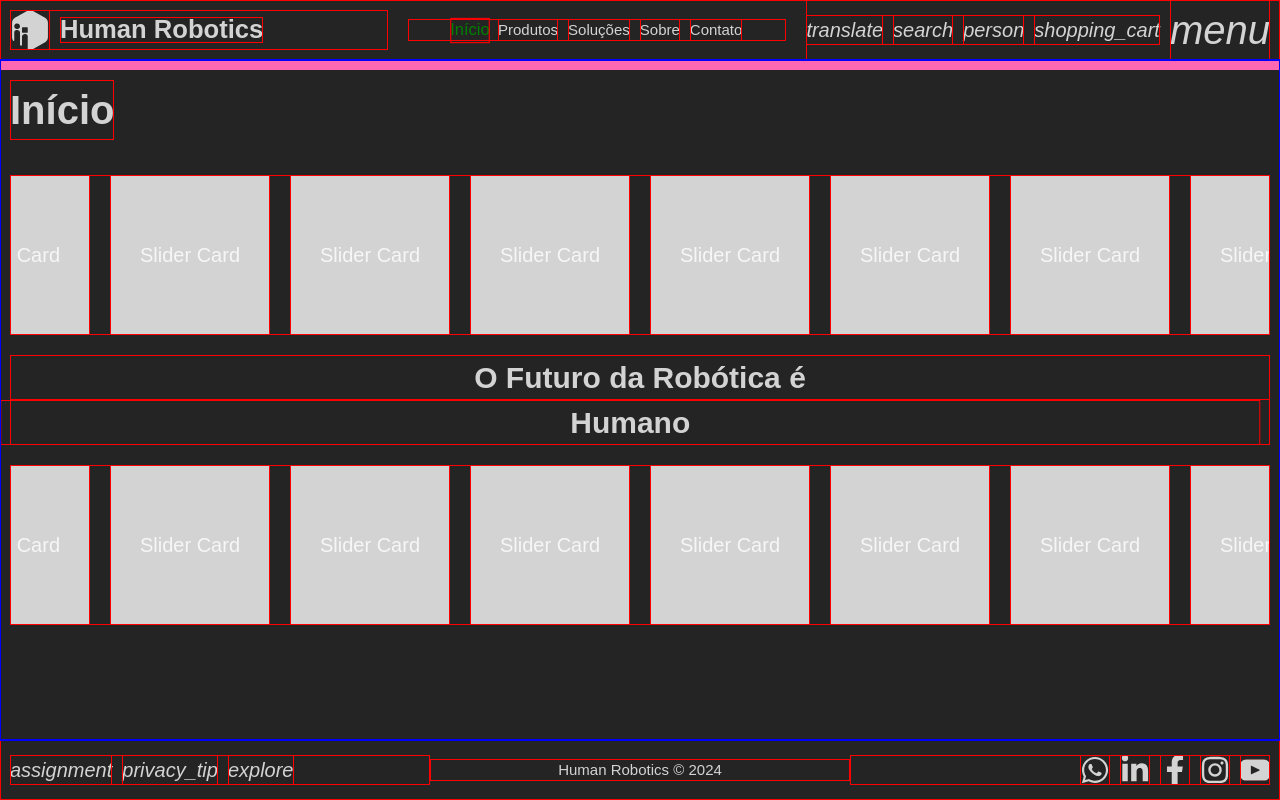
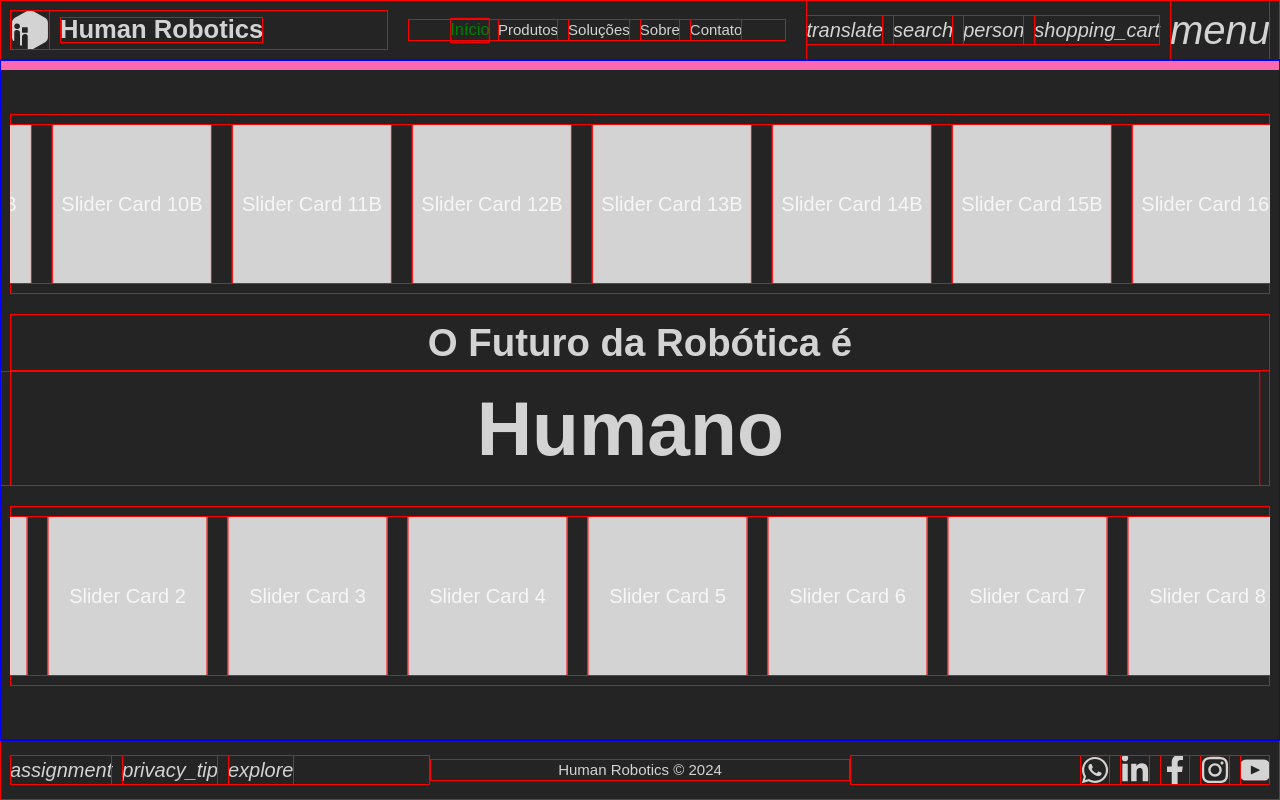
Before and after one commit to Tarranzilla/00_PRAGWORKS_2024, a React (Vite) app in the folder pragworks24/: page / in a window 1280 px wide. Shown: the part 200-1000 px from the top of the page. Built offline with nearby package versions, Linux system fonts and the light colour scheme.

Commit message:
Inicio Auto Slider Update

```diff
--- a/pragworks24/src/components/sections/Inicio.tsx
+++ b/pragworks24/src/components/sections/Inicio.tsx
@@ -74,28 +74,48 @@ const Section_Inicio = forwardRef(function Section_Inicio(props, ref: any) {
             key={"inicio_key"}
         >
             <h1 className="LP_Section_Title">Início</h1>
-            <div className="auto_slider_card_container" id="auto_slider_blogPosts">
-                <div className="auto_slider_card">Slider Card</div>
-                <div className="auto_slider_card">Slider Card</div>
-                <div className="auto_slider_card">Slider Card</div>
-                <div className="auto_slider_card">Slider Card</div>
-                <div className="auto_slider_card">Slider Card</div>
-                <div className="auto_slider_card">Slider Card</div>
-                <div className="auto_slider_card">Slider Card</div>
-                <div className="auto_slider_card">Slider Card</div>
+            <div className="auto_slider_card_container auto_slider_experiencias" id="auto_slider_blogPosts">
+                <div className="auto_slider_track slider_experiencias">
+                    <div className="auto_slider_card hoverable">Slider Card 1</div>
+                    <div className="auto_slider_card hoverable">Slider Card 2</div>
+                    <div className="auto_slider_card hoverable">Slider Card 3</div>
+                    <div className="auto_slider_card hoverable">Slider Card 4</div>
+                    <div className="auto_slider_card hoverable">Slider Card 5</div>
+                    <div className="auto_slider_card hoverable">Slider Card 6</div>
+                    <div className="auto_slider_card hoverable">Slider Card 7</div>
+                    <div className="auto_slider_card hoverable">Slider Card 8</div>
+                    <div className="auto_slider_card hoverable">Slider Card 9</div>
+                    <div className="auto_slider_card hoverable">Slider Card 10</div>
+                    <div className="auto_slider_card hoverable">Slider Card 11</div>
+                    <div className="auto_slider_card hoverable">Slider Card 12</div>
+                    <div className="auto_slider_card hoverable">Slider Card 13</div>
+                    <div className="auto_slider_card hoverable">Slider Card 14</div>
+                    <div className="auto_slider_card hoverable">Slider Card 15</div>
+                    <div className="auto_slider_card hoverable">Slider Card 16</div>
+                    <div className="auto_slider_card hoverable">Slider Card 17</div>
 
-                {/* Cópias */}
-                <div className="auto_slider_card">Slider Card</div>
-                <div className="auto_slider_card">Slider Card</div>
-                <div className="auto_slider_card">Slider Card</div>
-                <div className="auto_slider_card">Slider Card</div>
-                <div className="auto_slider_card">Slider Card</div>
-                <div className="auto_slider_card">Slider Card</div>
-                <div className="auto_slider_card">Slider Card</div>
-                <div className="auto_slider_card">Slider Card</div>
+                    {/* Cópias */}
+                    <div className="auto_slider_card hoverable">Slider Card 1B</div>
+                    <div className="auto_slider_card hoverable">Slider Card 2B</div>
+                    <div className="auto_slider_card hoverable">Slider Card 3B</div>
+                    <div className="auto_slider_card hoverable">Slider Card 4B</div>
+                    <div className="auto_slider_card hoverable">Slider Card 5B</div>
+                    <div className="auto_slider_card hoverable">Slider Card 6B</div>
+                    <div className="auto_slider_card hoverable">Slider Card 7B</div>
+                    <div className="auto_slider_card hoverable">Slider Card 8B</div>
+                    <div className="auto_slider_card hoverable">Slider Card 9B</div>
+                    <div className="auto_slider_card hoverable">Slider Card 10B</div>
+                    <div className="auto_slider_card hoverable">Slider Card 11B</div>
+                    <div className="auto_slider_card hoverable">Slider Card 12B</div>
+                    <div className="auto_slider_card hoverable">Slider Card 13B</div>
+                    <div className="auto_slider_card hoverable">Slider Card 14B</div>
+                    <div className="auto_slider_card hoverable">Slider Card 15B</div>
+                    <div className="auto_slider_card hoverable">Slider Card 16B</div>
+                    <div className="auto_slider_card hoverable">Slider Card 17B</div>
+                </div>
             </div>
             <div className="Brand_Declaration">
-                <h2>O Futuro da Robótica é</h2>
+                <h2 className="Brand_Fixed_Phrase">O Futuro da Robótica é</h2>
                 <AnimatePresence mode="popLayout">
                     {text === "Agora" && (
                         <m.h2
@@ -104,7 +124,7 @@ const Section_Inicio = forwardRef(function Section_Inicio(props, ref: any) {
                             exit={{ x: "-100vw" }}
                             transition={customTransition}
                             key="Agora_BRAND"
-                            className="Brand_Name"
+                            className="Brand_Changing_Word"
                         >
                             Agora
                         </m.h2>
@@ -116,7 +136,7 @@ const Section_Inicio = forwardRef(function Section_Inicio(props, ref: any) {
                             exit={{ x: "-100vw" }}
                             transition={customTransition}
                             key="Interativo_BRAND"
-                            className="Brand_Name"
+                            className="Brand_Changing_Word"
                         >
                             Interativo
                         </m.h2>
@@ -128,7 +148,7 @@ const Section_Inicio = forwardRef(function Section_Inicio(props, ref: any) {
                             exit={{ x: "-100vw" }}
                             transition={customTransition}
                             key="Humano_BRAND"
-                            className="Brand_Name"
+                            className="Brand_Changing_Word"
                         >
                             Humano
                         </m.h2>
@@ -136,24 +156,34 @@ const Section_Inicio = forwardRef(function Section_Inicio(props, ref: any) {
                 </AnimatePresence>
             </div>
             <div className="auto_slider_card_container" id="auto_slider_partners">
-                <div className="auto_slider_card">Slider Card</div>
-                <div className="auto_slider_card">Slider Card</div>
-                <div className="auto_slider_card">Slider Card</div>
-                <div className="auto_slider_card">Slider Card</div>
-                <div className="auto_slider_card">Slider Card</div>
-                <div className="auto_slider_card">Slider Card</div>
-                <div className="auto_slider_card">Slider Card</div>
-                <div className="auto_slider_card">Slider Card</div>
+                <div className="auto_slider_track slider_parceiros">
+                    <div className="auto_slider_card hoverable">Slider Card 1</div>
+                    <div className="auto_slider_card hoverable">Slider Card 2</div>
+                    <div className="auto_slider_card hoverable">Slider Card 3</div>
+                    <div className="auto_slider_card hoverable">Slider Card 4</div>
+                    <div className="auto_slider_card hoverable">Slider Card 5</div>
+                    <div className="auto_slider_card hoverable">Slider Card 6</div>
+                    <div className="auto_slider_card hoverable">Slider Card 7</div>
+                    <div className="auto_slider_card hoverable">Slider Card 8</div>
+                    <div className="auto_slider_card hoverable">Slider Card 9</div>
+                    <div className="auto_slider_card hoverable">Slider Card 10</div>
+                    <div className="auto_slider_card hoverable">Slider Card 11</div>
+                    <div className="auto_slider_card hoverable">Slider Card 12</div>
 
-                {/* Cópias */}
-                <div className="auto_slider_card">Slider Card</div>
-                <div className="auto_slider_card">Slider Card</div>
-                <div className="auto_slider_card">Slider Card</div>
-                <div className="auto_slider_card">Slider Card</div>
-                <div className="auto_slider_card">Slider Card</div>
-                <div className="auto_slider_card">Slider Card</div>
-                <div className="auto_slider_card">Slider Card</div>
-                <div className="auto_slider_card">Slider Card</div>
+                    {/* Cópias */}
+                    <div className="auto_slider_card hoverable">Slider Card 1B</div>
+                    <div className="auto_slider_card hoverable">Slider Card 2B</div>
+                    <div className="auto_slider_card hoverable">Slider Card 3B</div>
+                    <div className="auto_slider_card hoverable">Slider Card 4B</div>
+                    <div className="auto_slider_card hoverable">Slider Card 5B</div>
+                    <div className="auto_slider_card hoverable">Slider Card 6B</div>
+                    <div className="auto_slider_card hoverable">Slider Card 7B</div>
+                    <div className="auto_slider_card hoverable">Slider Card 8B</div>
+                    <div className="auto_slider_card hoverable">Slider Card 9B</div>
+                    <div className="auto_slider_card hoverable">Slider Card 10B</div>
+                    <div className="auto_slider_card hoverable">Slider Card 11B</div>
+                    <div className="auto_slider_card hoverable">Slider Card 12B</div>
+                </div>
             </div>
         </m.div>
     );
--- a/pragworks24/src/index.css
+++ b/pragworks24/src/index.css
@@ -24,6 +24,10 @@
     --medium_gap: 1.5rem;
     --large_gap: 2rem;
     --xlarge_gap: 3rem;
+
+    --auto_slider_card_width: 20vh;
+    --bloposts_ammount: 17;
+    --partners_ammount: 12;
 }
 
 * {
@@ -328,6 +332,7 @@ body {
 
 .Abouts_Container {
     padding: 0;
+    overflow-x: hidden;
 }
 
 .Products_Selector,
@@ -490,25 +495,78 @@ body {
 
 /* SEÇÃO DE INICIO - SEÇÃO DE INICIO - SEÇÃO DE INICIO - SEÇÃO DE INICIO */
 
+@keyframes scrollLeft_Experiencias {
+    0% {
+        transform: translateX(0);
+    }
+    100% {
+        transform: translateX(calc(var(--auto_slider_card_width) * var(--bloposts_ammount) * 1));
+    }
+}
+
+@keyframes scrollRight_Parceiros {
+    0% {
+        transform: translateX(0);
+    }
+    100% {
+        transform: translateX(calc(var(--auto_slider_card_width) * var(--partners_ammount) * -1));
+    }
+}
+
+.slider_experiencias {
+    animation: scrollLeft_Experiencias 90s linear infinite;
+    justify-content: end;
+}
+
+.slider_parceiros {
+    animation: scrollRight_Parceiros 90s linear infinite;
+}
+
 .auto_slider_card_container {
+    position: relative;
     display: flex;
     flex-direction: row;
     align-items: center;
-    justify-content: center;
     gap: var(--gap);
     width: 100%;
+    height: calc(var(--auto_slider_card_width) + 1rem);
+    overflow-y: clip;
+    overflow-clip-margin: 20px;
     overflow-x: hidden;
 }
 
+.auto_slider_experiencias {
+    justify-content: end;
+}
+
+.auto_slider_track {
+    z-index: 120;
+    position: absolute;
+    display: flex;
+    flex-direction: row;
+    align-items: center;
+    justify-content: start;
+    gap: var(--gap);
+}
+
 .auto_slider_card {
-    height: 20vh;
-    width: 20vh;
+    height: var(--auto_slider_card_width);
+    width: var(--auto_slider_card_width);
     display: flex;
     flex-direction: row;
     align-items: center;
     justify-content: center;
     background-color: var(--text-color);
     flex-shrink: 0;
+    cursor: pointer;
+}
+
+.Brand_Fixed_Phrase {
+    font-size: clamp(1.5rem, 3vw, 6rem);
+}
+
+.Brand_Changing_Word {
+    font-size: clamp(2rem, 6vw, 8rem);
 }
 
 /* SEÇÃO DE CONTATO - SEÇÃO DE CONTATO - SEÇÃO DE CONTATO - SEÇÃO DE CONTATO */
@@ -607,6 +665,14 @@ body {
 .Map_Iframe {
 }
 
+/* TESTE - TESTE - TESTE - TESTE - TESTE - TESTE - TESTE - TESTE */
+
+.LP_Section_Title {
+    display: none;
+}
+
+/* MEDIA QUERIES - MEDIA QUERIES - MEDIA QUERIES - MEDIA QUERIES */
+
 @media screen and (max-width: 700px) {
     .Mobile_Only {
         display: flex;
@@ -624,10 +690,6 @@ body {
         font-size: 0.95rem;
     }
 
-    .LP_Section_Title {
-        display: none;
-    }
-
     .Footer_Copyright {
         display: none;
     }
```
